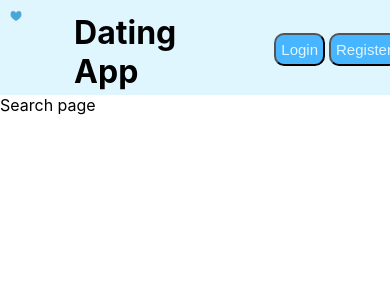
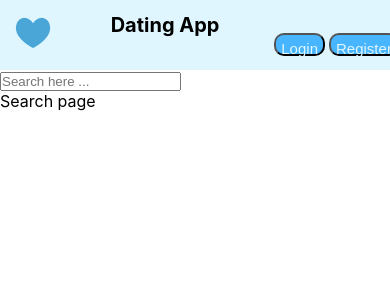
Before and after one commit to HseinKt/datingapp, a React (Create React App) app in the folder front_end/: page / in a window 390 px wide. Shown: the top 300 px of the page. Built offline with nearby package versions, Linux system fonts and the light colour scheme.

Commit message:
added search input component

```diff
--- a/front_end/src/components/search_page/search_input/index.js
+++ b/front_end/src/components/search_page/search_input/index.js
@@ -1,7 +1,18 @@
-const SearchInput = () => {
+
+const SearchInput = (props) => {
+
     return (
         <div>
-
+            <form onSubmit={props.handleSubmit} className="searchBar">
+                <input
+                    type="text"
+                    className="searchInput"
+                    placeholder="Search here ..."
+                    value={props.value}
+                    onChange={props.handleChange}
+                />
+                <input type="submit" hidden/>
+            </form>
         </div>
      );
 }
--- a/front_end/src/index.css
+++ b/front_end/src/index.css
@@ -101,7 +101,7 @@ a:hover {
 /* Search page */
 /* Header */
 .logo {
-  width: 25%;
+  width: 80px;
 }
 .header-container {
   display: flex;
@@ -113,8 +113,8 @@ a:hover {
 }
 
 .header-container .title {
-  padding-right: 20%;
   padding-top: 1.3%;
+  font-size: large;
 }
 
 /* login and register button */
@@ -147,3 +147,21 @@ a:hover {
 .register:active {
   border: 0px;
 }
+
+@media only screen and (max-width: 608px) {
+  .logo{
+    width: 60px;
+  }
+  .header-container .title {
+    font-size: smaller;
+  }
+}
+
+@media only screen and (max-width: 500px) {
+  .logo{
+    width: 50px;
+  }
+  .header-container .title {
+    font-size: x-small;
+  }
+}
--- a/front_end/src/pages/search_page/index.js
+++ b/front_end/src/pages/search_page/index.js
@@ -1,9 +1,24 @@
 import Header from "../../components/search_page/header";
+import SearchInput from "../../components/search_page/search_input";
+import { useState } from "react";
+
 
 const SearchPage = () => {
+    const [value, setValue] = useState('');
+
+    const handleChange = (e)=> {
+        e.preventDefault();
+        setValue(e.target.value);
+    }
+
+    const handleSubmit = (e) => {
+        e.preventDefault();
+    }
+
     return (
         <div>
             <Header />
+            <SearchInput value={value} handleChange={handleChange} handleSubmit={handleSubmit}/>
             Search page
         </div>
      );
```
